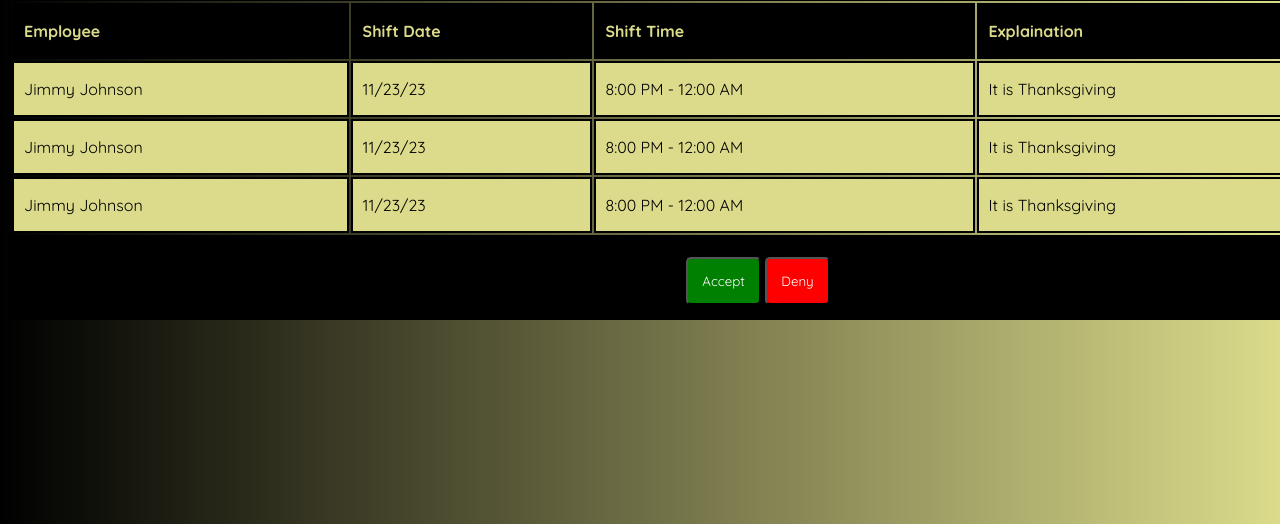
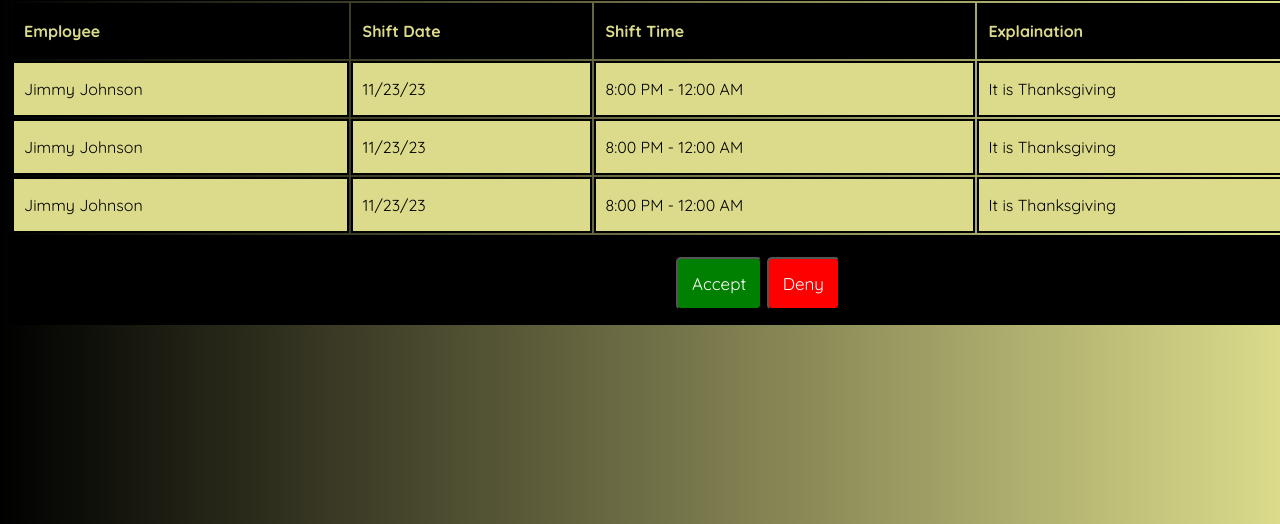
Before and after one commit to Shipping-436/Shift_1.0, a PHP site: page /requests.html in a window 1280 px wide; the page is wider, and only the part inside the window is pictured. Shown: the part 202-726 px from the top of that part. Run offline with PHP 8.4, Linux system fonts and the light colour scheme.

Commit message:
button font size

```diff
--- a/styles/style.css
+++ b/styles/style.css
@@ -88,6 +88,7 @@ input[type=text], input[type=password], input[type=email] {
   margin-top: 20px;
   padding: 14px 200px;
   border-radius: 5px;
+  font-size: 17px;
 }
 
 .btnforgotp {
@@ -97,6 +98,7 @@ input[type=text], input[type=password], input[type=email] {
   padding: 14px 200px;
   border-radius: 5px;
   margin-bottom: 20px;
+  font-size: 17px;
 }
 
 button:hover {
@@ -233,6 +235,7 @@ button:hover {
     margin-top: 20px;
     padding: 14px 14px;
     border-radius: 5px;
+    font-size: 17px;
   }
 
   .btndeny {
@@ -241,4 +244,5 @@ button:hover {
     margin-top: 20px;
     padding: 14px 14px;
     border-radius: 5px;
+    font-size: 17px;
   }
```
